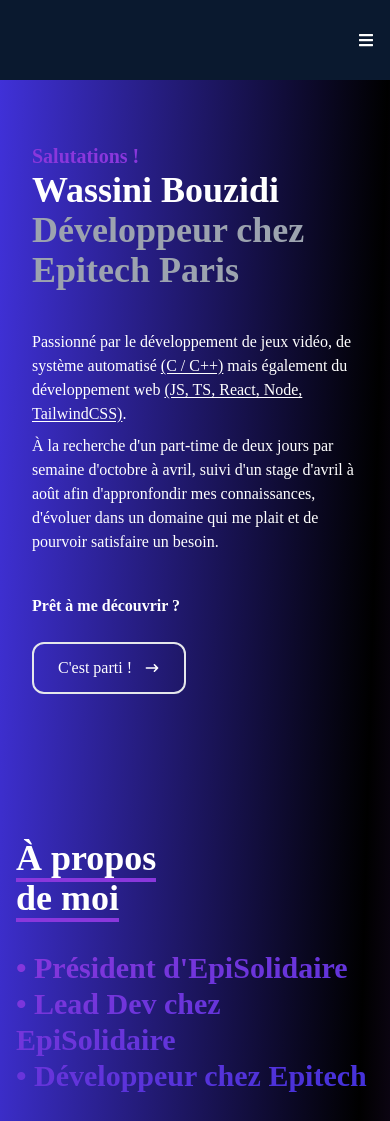
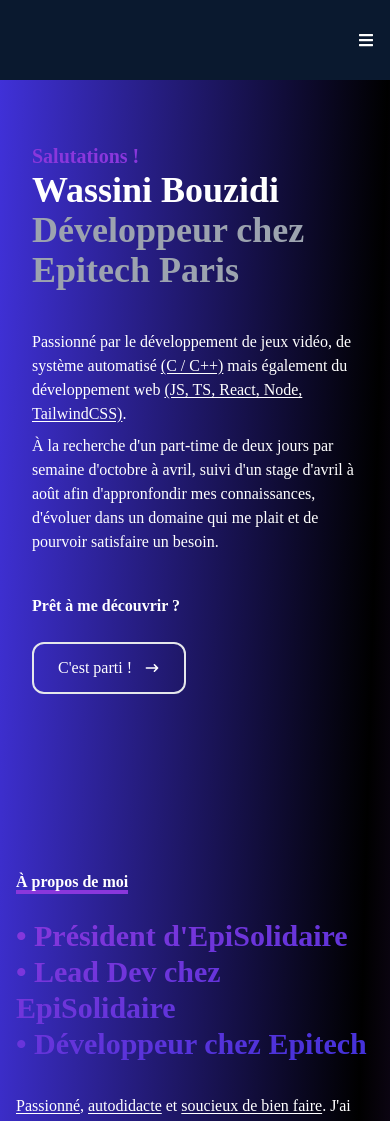
Before and after one commit to yoou92/folio, a React (Create React App) app: page / in a window 390 px wide. Shown: the top 1121 px of the page. Built offline with nearby package versions, Linux system fonts and the light colour scheme.

Commit message:
[FIX] (About.jsx): About me text responsive

```diff
--- a/src/components/About.jsx
+++ b/src/components/About.jsx
@@ -11,8 +11,8 @@ const About = () => {
     <div name="about" class="w-full h-screen text-white">
       <div class="flex flex-col justify-center items-center w-full h-full">
         <div class="max-w-[1000px] w-full grid grid-cols-2 gap-8">
-          <div class="sm:text-right pb-8 pl-4">
-            <p class="text-4xl font-bold inline border-b-4 border-secondary">
+          <div class="sm:text-right xs:mt-8 sm:mt-0 pb-6 pl-4">
+            <p class="xs:text-2xl sm:text-4xl font-bold inline border-b-4 border-secondary">
               À propos de moi
             </p>
           </div>
```
